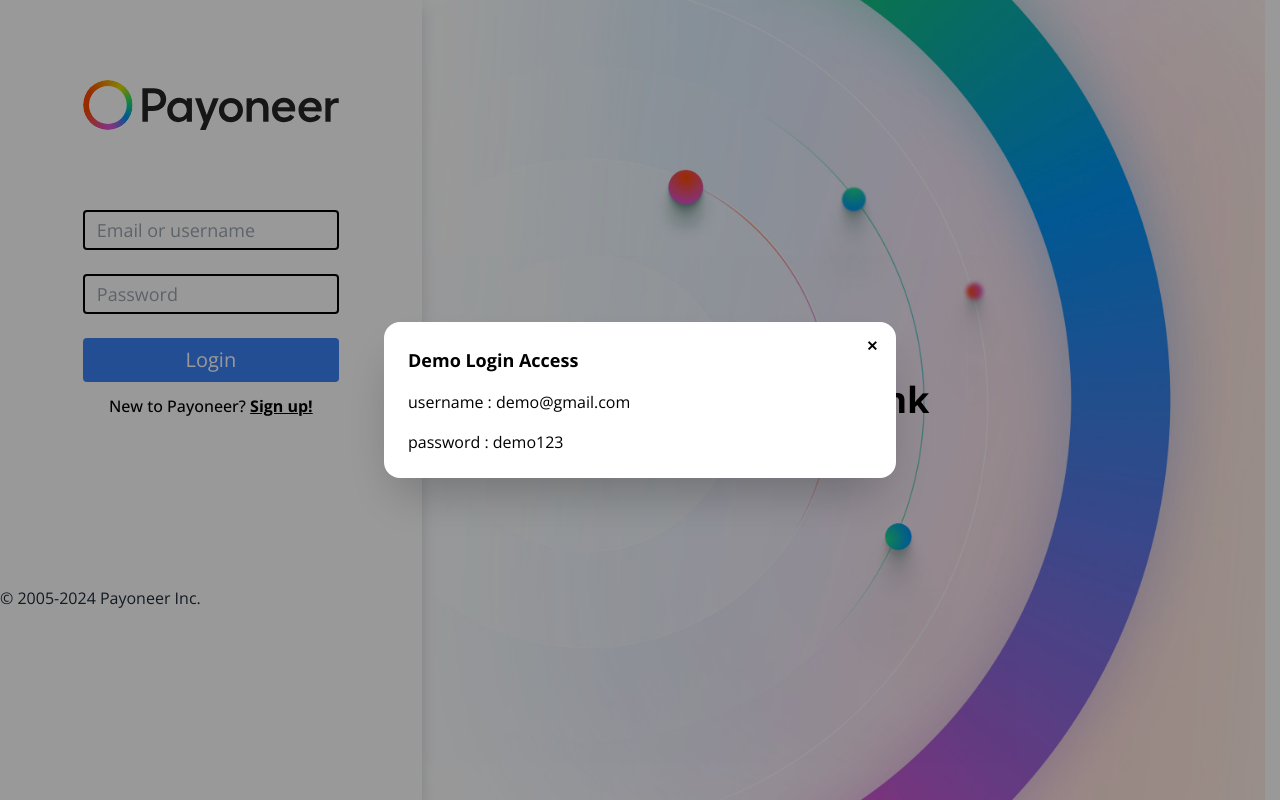
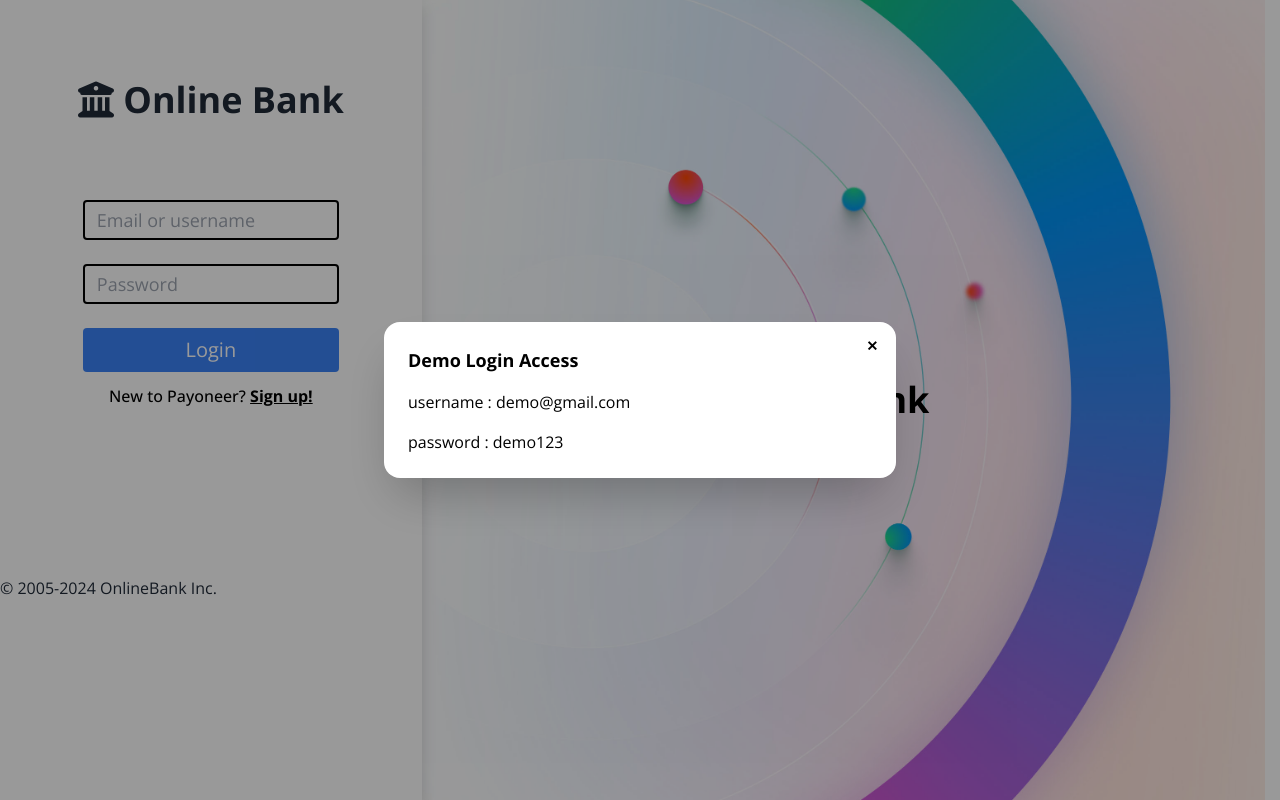
Before and after one commit to developer-sazzad/bank-management-system, a plain HTML site: page index.html in a window 1280 px wide. Both pictures are taken after a click on the link "Sign up!". Drawn offline with nearby package versions, Linux system fonts and the light colour scheme.

Commit message:
bank name updated

```diff
--- a/index.html
+++ b/index.html
@@ -12,6 +12,8 @@
     <!-- Custom CSS file  -->
     <link rel="stylesheet" href="./styles/style.css">
 
+    <!-- Font Awosome -->
+    <script src="https://kit.fontawesome.com/b435c73b55.js" crossorigin="anonymous"></script>
 </head>
 
 <body class="w-full">
@@ -19,7 +21,7 @@
         <section class="login-container">
             <div class="w-1/3 left-container">
                 <div class="grid justify-items-center my-20">
-                    <img class="w-64" src="./images/logo.svg" alt="">
+                    <h2 class="text-4xl font-bold"><i class="fa-solid fa-building-columns"></i> Online Bank</h2>
                 </div>
                 <div class="text-black w-64 mx-auto my-10">
                     <input id="email-field"
@@ -34,7 +36,7 @@
                         <a class="underline font-bold hover:text-blue-700" href="#" onclick="my_modal_3.showModal()">Sign up!</a>
                     </h4>
                     <!-- You can open the modal using ID.showModal() method -->
-                    <dialog id="my_modal_3" class="modal">
+                    <dialog id="my_modal_3" class="modal overflow-hidden">
                         <div class="modal-box">
                             <form method="dialog">
                                 <button class="btn btn-sm btn-circle btn-ghost absolute right-2 top-2">✕</button>
@@ -46,10 +48,10 @@
                     </dialog>
                 </div>
                 <div class="pt-32">
-                    <p class="align-bottom">&copy 2005-2024 Payoneer Inc.</p>
+                    <p class="align-bottom">&copy 2005-2024 OnlineBank Inc.</p>
                 </div>
             </div>
-            <div class="w-2/3 right-container p-12">
+            <div class="w-2/3 right-container overflow-hidden p-12">
                 <h2 class="text-black font-bold text-4xl">Welcome to Baap er Bank</h2>
             </div>
         </section>
```
